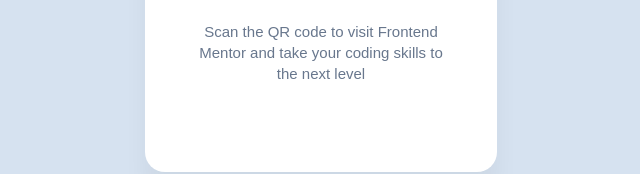
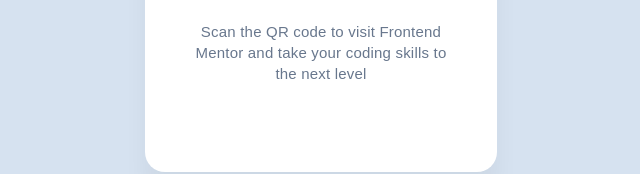
Before and after one commit to Cynler/qr-code-component-main, a plain HTML site: page index.html in a window 1280 px wide. Shown: the part 503-677 px from the top of the page, 319-959 px from the left. Drawn offline with Linux system fonts and the light colour scheme.

Commit message:
using figma for additional setting

```diff
--- a/index.html
+++ b/index.html
@@ -82,7 +82,7 @@
     }
 
     div.body {
-      letter-spacing: 0;
+      letter-spacing: 0.2px;
       text-align: center;
       font-weight: 400;
       align-self: stretch;
```
